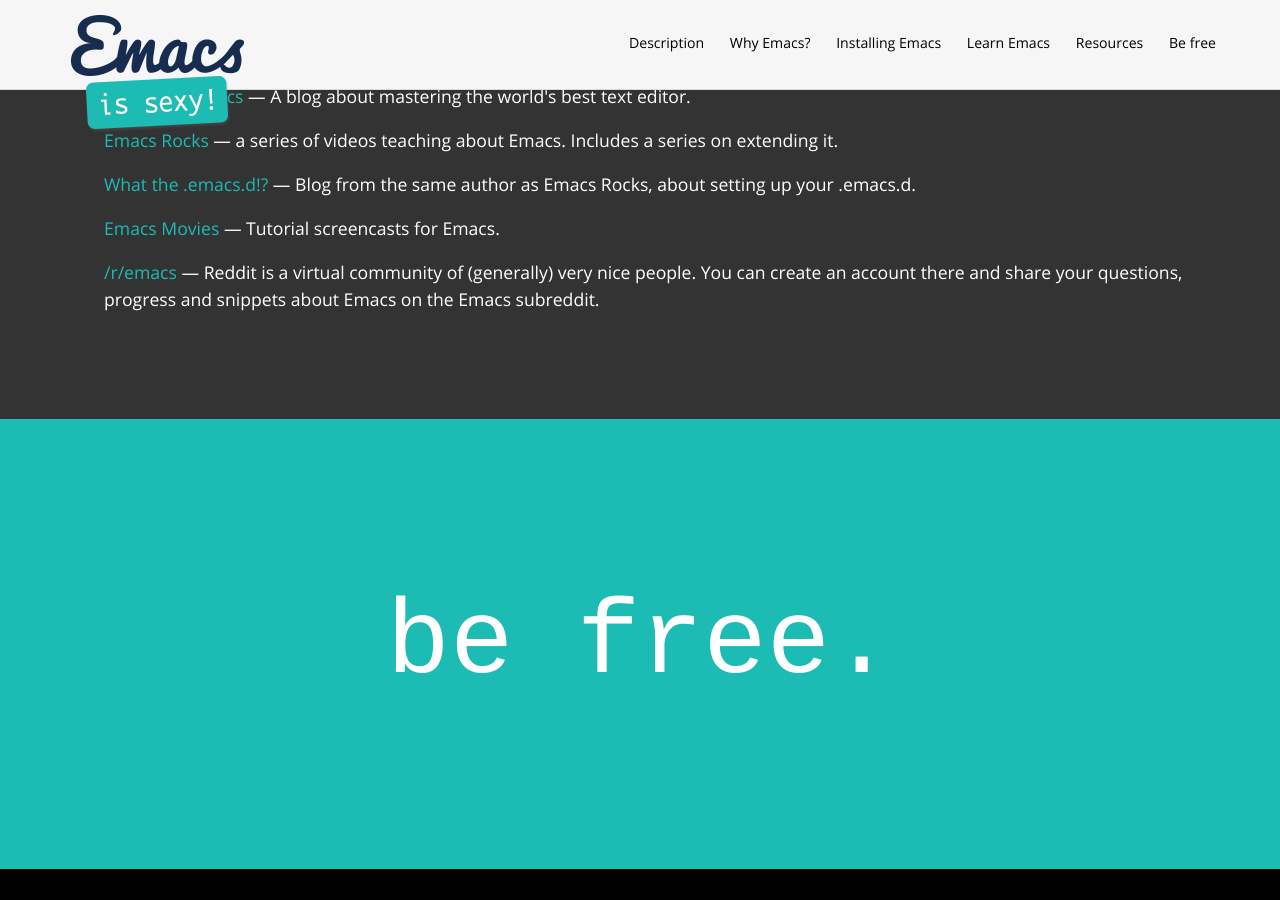
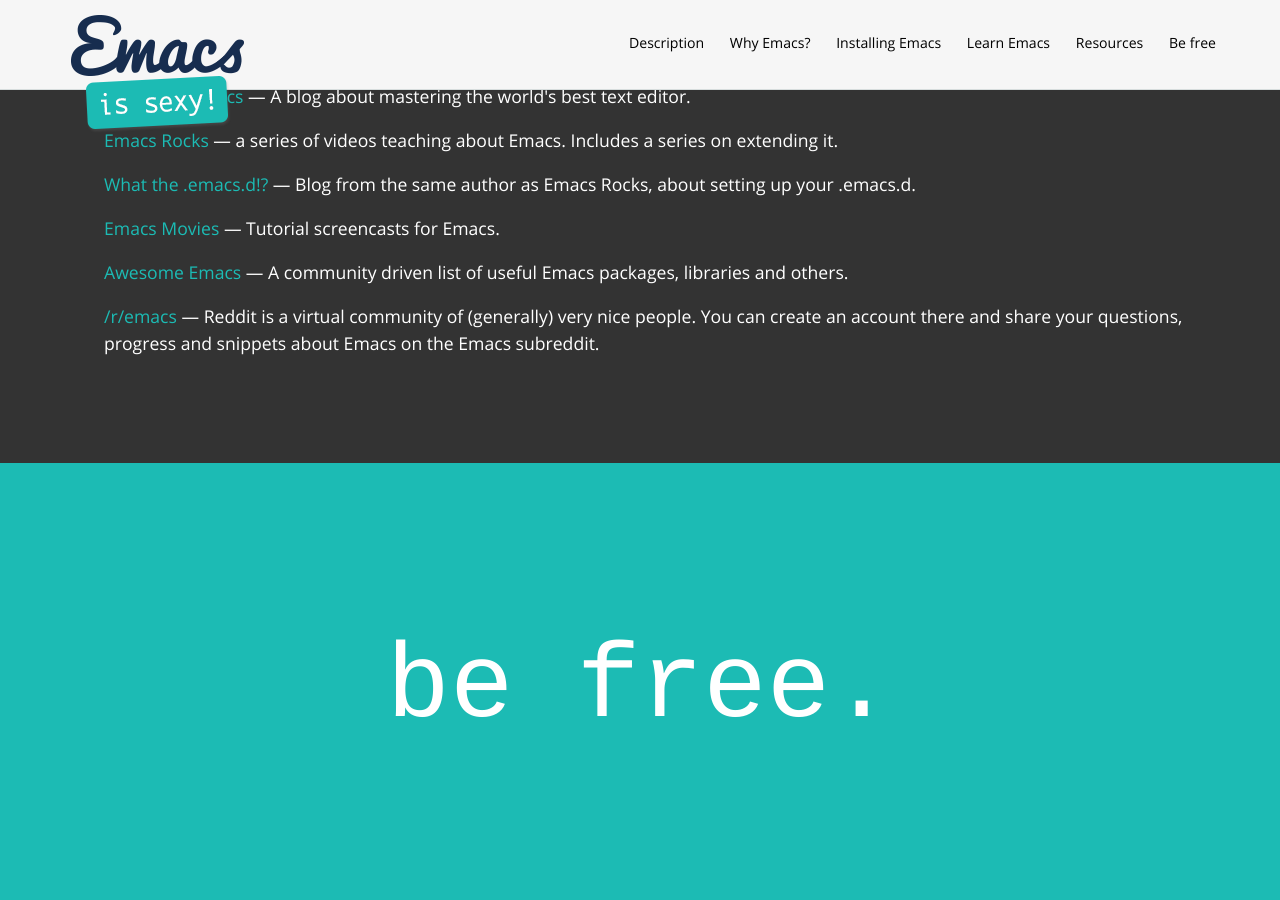
Before and after one commit to picandocodigo/emacs.sexy, a Jekyll site: the page built from index.html, in a window 1280 px wide and 900 px high, scrolled down 4450 px. Built offline with Jekyll 4.4.1, drawn with Linux system fonts in a browser that asks for light colours; nearby versions of some CDN libraries; Markdown is read by kramdown in place of the engine named in the settings.

Commit message:
Add Awesome-Emacs to the Resources section

```diff
--- a/index.html
+++ b/index.html
@@ -273,6 +273,10 @@
             Movies</a>&nbsp;&mdash; Tutorial screencasts for Emacs.
         </li>
         <li>
+          <a href="https://github.com/emacs-tw/awesome-emacs" title="Awesome Emacs">
+            Awesome Emacs</a>&nbsp;&mdash; A community driven list of useful Emacs packages, libraries and others.
+        </li>
+        <li>
           <a href="http://reddit.com/r/emacs" title="Emacs Subreddit">/r/emacs</a>&nbsp;&mdash; Reddit is a virtual community of
           (generally) very nice people. You can create an account there
           and share your questions, progress and snippets about Emacs on
```
